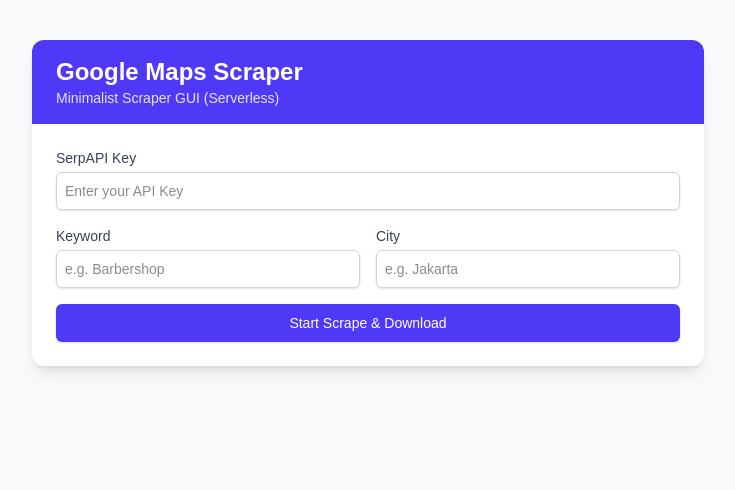
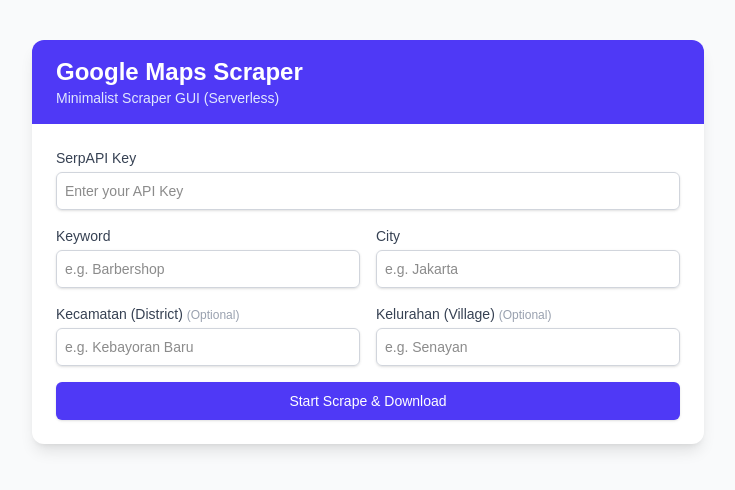
Before and after one commit to admrynr/scraper, a Next.js app: page / in a window 1280 px wide. Shown: the top 490 px of the page, without its empty margins (272-1007 px from the left). Built offline with nearby package versions, Linux system fonts and the light colour scheme.

Commit message:
feat: add optional district and village filters

```diff
--- a/src/app/page.tsx
+++ b/src/app/page.tsx
@@ -7,6 +7,8 @@
   const [apiKey, setApiKey] = useState('');
   const [keyword, setKeyword] = useState('');
   const [city, setCity] = useState('');
+  const [district, setDistrict] = useState('');
+  const [village, setVillage] = useState('');
   const [loading, setLoading] = useState(false);
   const [results, setResults] = useState<any[]>([]);
   const [error, setError] = useState<string | null>(null);
@@ -23,7 +25,7 @@
         headers: {
           'Content-Type': 'application/json',
         },
-        body: JSON.stringify({ apiKey, keyword, city }),
+        body: JSON.stringify({ apiKey, keyword, city, district, village }),
       });
 
       const data = await res.json();
@@ -63,7 +65,13 @@
 
       worksheet['!cols'] = Object.keys(maxWidths).map(key => ({ wch: maxWidths[key] + 2 }));
 
-      XLSX.writeFile(workbook, `leads_${keyword}_${city}.xlsx`);
+      const filenameParts = ['leads', keyword, city];
+      if (district) filenameParts.push(district);
+      if (village) filenameParts.push(village);
+
+      const filename = filenameParts.join('_').replace(/\s+/g, '_') + '.xlsx';
+
+      XLSX.writeFile(workbook, filename);
     } catch (err) {
       console.error("Error generating Excel:", err);
       setError("Failed to generate Excel file");
@@ -114,6 +122,30 @@
                   placeholder="e.g. Jakarta"
                   className="mt-1 block w-full rounded-md border-gray-300 shadow-sm focus:border-indigo-500 focus:ring-indigo-500 sm:text-sm p-2 border"
                   required
+                />
+              </div>
+            </div>
+
+            <div className="grid grid-cols-1 gap-4 sm:grid-cols-2">
+              <div>
+                <label className="block text-sm font-medium text-gray-700">Kecamatan (District) <span className="text-gray-400 text-xs">(Optional)</span></label>
+                <input
+                  type="text"
+                  value={district}
+                  onChange={(e) => setDistrict(e.target.value)}
+                  placeholder="e.g. Kebayoran Baru"
+                  className="mt-1 block w-full rounded-md border-gray-300 shadow-sm focus:border-indigo-500 focus:ring-indigo-500 sm:text-sm p-2 border"
+                />
+              </div>
+
+              <div>
+                <label className="block text-sm font-medium text-gray-700">Kelurahan (Village) <span className="text-gray-400 text-xs">(Optional)</span></label>
+                <input
+                  type="text"
+                  value={village}
+                  onChange={(e) => setVillage(e.target.value)}
+                  placeholder="e.g. Senayan"
+                  className="mt-1 block w-full rounded-md border-gray-300 shadow-sm focus:border-indigo-500 focus:ring-indigo-500 sm:text-sm p-2 border"
                 />
               </div>
             </div>
```
Also changed, not shown: 1 other file (tests, documents, lock files or other folders).
